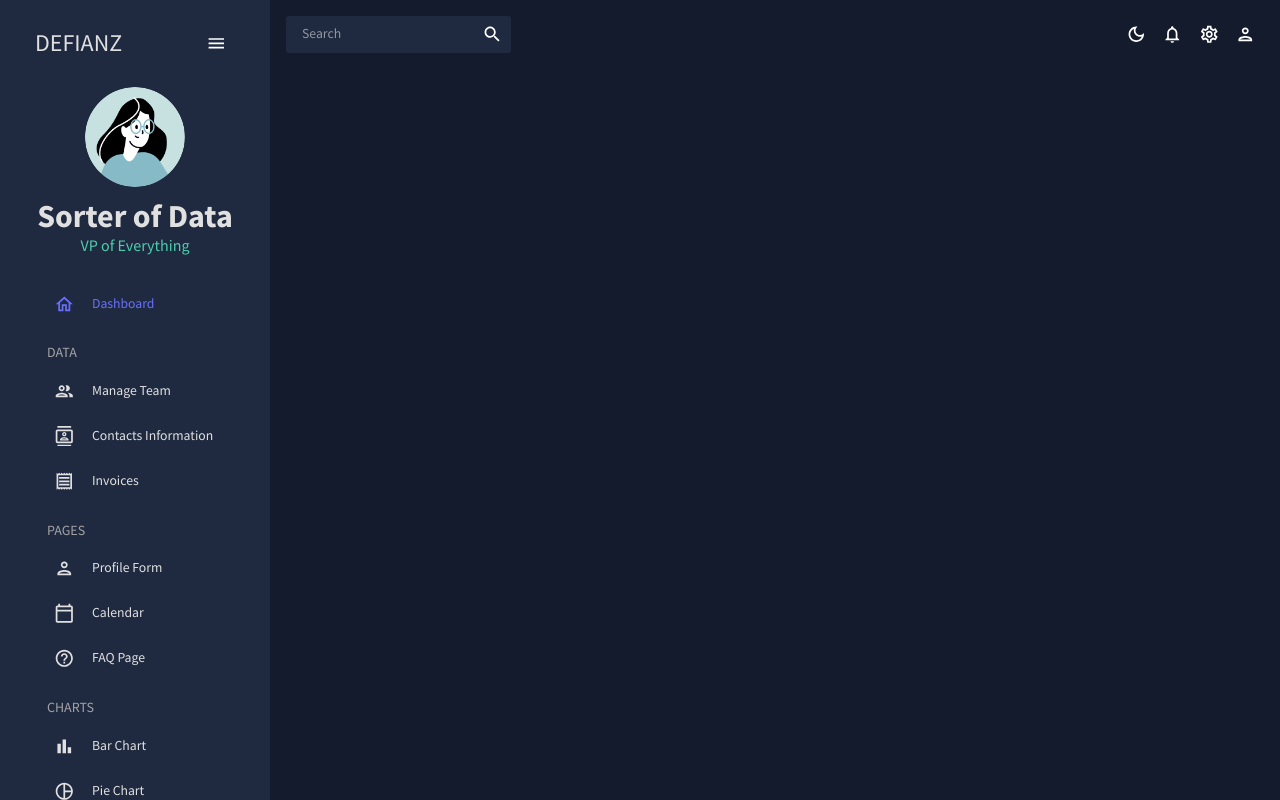
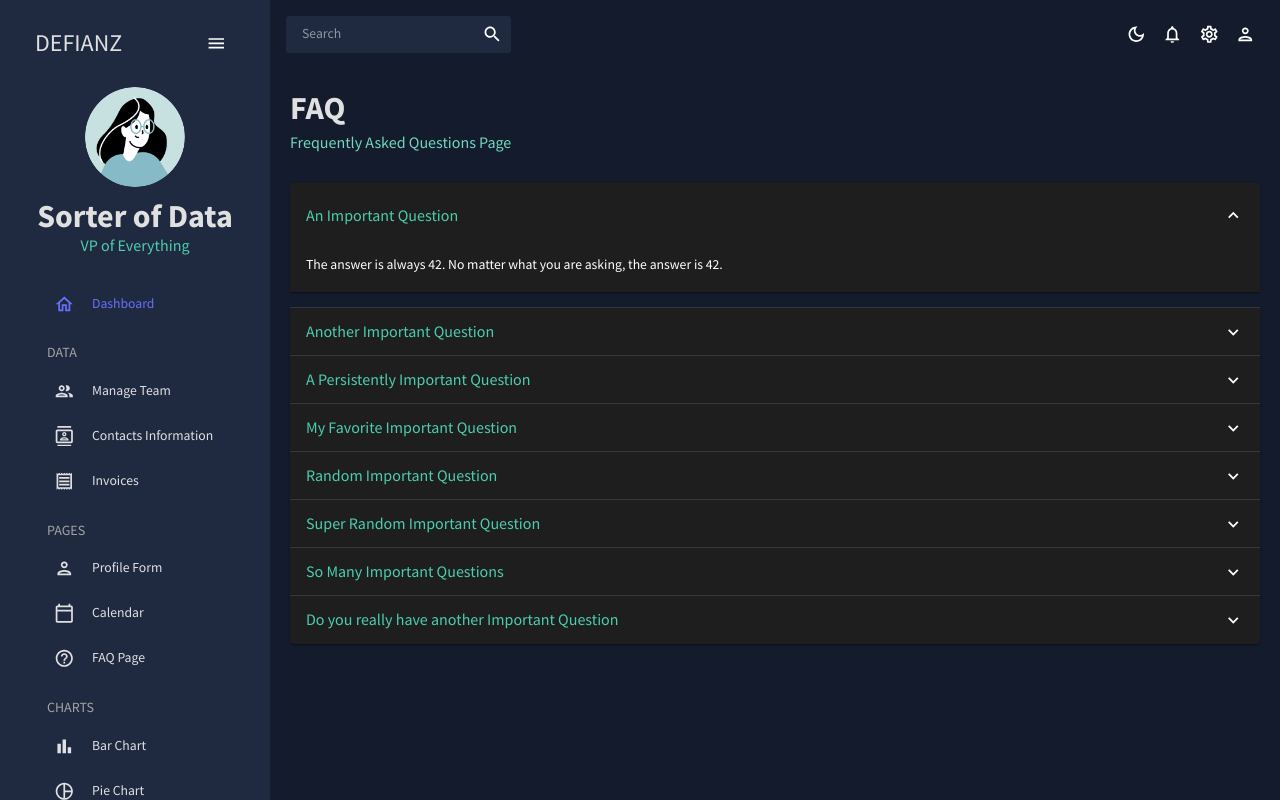
Before and after one commit to DrSLMac/defianz_admin_webbased_ui, a React (Create React App) app: page /faq in a window 1280 px wide. Built offline with nearby package versions, Linux system fonts and the light colour scheme.

Commit message:
add built out FAQ page

```diff
--- a/src/App.js
+++ b/src/App.js
@@ -8,10 +8,10 @@
 import Invoices from "./scenes/invoices";
 import Form from "./scenes/form";
 import Calendar from "./scenes/calendar/calendar";
+import FAQ from "./scenes/faq";
 // import Bar from "./scenes/bar";
 // import Line from "./scenes/line";
 // import Pie from "./scenes/pie";
-// import FAQ from "./scenes/faq";
 // import Geography from "./scenes/geography";
 import { CssBaseline, ThemeProvider } from "@mui/material";
 import { ColorModeContext, useMode } from "./theme";
@@ -34,10 +34,10 @@
               <Route path="/invoices" element={<Invoices />} />
               <Route path="/form" element={<Form />} />
               <Route path="/calendar" element={<Calendar />} />
+              <Route path="/faq" element={<FAQ />} />
               {/* <Route path="/bar" element={<Bar />} /> */}
               {/* <Route path="/pie" element={<Pie />} /> */}
               {/* <Route path="/line" element={<Line />} /> */}
-              {/* <Route path="/faq" element={<FAQ />} /> */}
               {/* <Route path="/geography" element={<Geography />} /> */}
             </Routes>
           </main>
--- a/src/scenes/faq/index.jsx
+++ b/src/scenes/faq/index.jsx
@@ -0,0 +1,126 @@
+import { Box, useTheme } from "@mui/material";
+import Header from "../../components/Header";
+import Accordion from "@mui/material/Accordion";
+import AccordionSummary from "@mui/material/AccordionSummary";
+import AccordionDetails from "@mui/material/AccordionDetails";
+import Typography from "@mui/material/Typography";
+import ExpandMoreIcon from "@mui/icons-material/ExpandMore";
+import { tokens } from "../../theme";
+
+const FAQ = () => {
+    const theme = useTheme();
+    const colors = tokens(theme.palette.mode);
+
+
+    return (
+        <Box m="20px">
+            <Header title="FAQ" subtitle="Frequently Asked Questions Page" />
+
+        <Accordion defaultExpanded>
+            <AccordionSummary expandIcon={<ExpandMoreIcon />} >
+                <Typography color={colors.greenAccent[500]} variant="h5">
+                    An Important Question
+                </Typography>
+            </AccordionSummary>
+            <AccordionDetails>
+                <Typography>
+                    The answer is always 42. No matter what you are asking, the answer is 42.
+                </Typography>
+            </AccordionDetails>
+        </Accordion>
+
+        <Accordion >
+            <AccordionSummary expandIcon={<ExpandMoreIcon />} >
+                <Typography color={colors.greenAccent[500]} variant="h5">
+                    Another Important Question
+                </Typography>
+            </AccordionSummary>
+            <AccordionDetails>
+                <Typography>
+                    The answer is always 42. No matter what you are asking, the answer is 42.
+                </Typography>
+            </AccordionDetails>
+        </Accordion>
+
+        <Accordion >
+            <AccordionSummary expandIcon={<ExpandMoreIcon />} >
+                <Typography color={colors.greenAccent[500]} variant="h5">
+                    A Persistently Important Question
+                </Typography>
+            </AccordionSummary>
+            <AccordionDetails>
+                <Typography>
+                    The answer is always 42. No matter what you are asking, the answer is 42.
+                </Typography>
+            </AccordionDetails>
+        </Accordion>
+
+        <Accordion >
+            <AccordionSummary expandIcon={<ExpandMoreIcon />} >
+                <Typography color={colors.greenAccent[500]} variant="h5">
+                    My Favorite Important Question
+                </Typography>
+            </AccordionSummary>
+            <AccordionDetails>
+                <Typography>
+                    The answer is always 42. No matter what you are asking, the answer is 42.
+                </Typography>
+            </AccordionDetails>
+        </Accordion>
+
+        <Accordion >
+            <AccordionSummary expandIcon={<ExpandMoreIcon />} >
+                <Typography color={colors.greenAccent[500]} variant="h5">
+                    Random Important Question
+                </Typography>
+            </AccordionSummary>
+            <AccordionDetails>
+                <Typography>
+                    The answer is always 42. No matter what you are asking, the answer is 42.
+                </Typography>
+            </AccordionDetails>
+        </Accordion>
+
+        <Accordion >
+            <AccordionSummary expandIcon={<ExpandMoreIcon />} >
+                <Typography color={colors.greenAccent[500]} variant="h5">
+                    Super Random Important Question
+                </Typography>
+            </AccordionSummary>
+            <AccordionDetails>
+                <Typography>
+                    The answer is always 42. No matter what you are asking, the answer is 42.
+                </Typography>
+            </AccordionDetails>
+        </Accordion>
+
+        <Accordion >
+            <AccordionSummary expandIcon={<ExpandMoreIcon />} >
+                <Typography color={colors.greenAccent[500]} variant="h5">
+                    So Many Important Questions
+                </Typography>
+            </AccordionSummary>
+            <AccordionDetails>
+                <Typography>
+                    The answer is always 42. No matter what you are asking, the answer is 42.
+                </Typography>
+            </AccordionDetails>
+        </Accordion>
+
+        <Accordion >
+            <AccordionSummary expandIcon={<ExpandMoreIcon />} >
+                <Typography color={colors.greenAccent[500]} variant="h5">
+                    Do you really have another Important Question
+                </Typography>
+            </AccordionSummary>
+            <AccordionDetails>
+                <Typography>
+                    The answer is always 42. No matter what you are asking, the answer is 42.
+                </Typography>
+            </AccordionDetails>
+        </Accordion>
+        </Box>
+    )
+}
+
+export default FAQ
```
